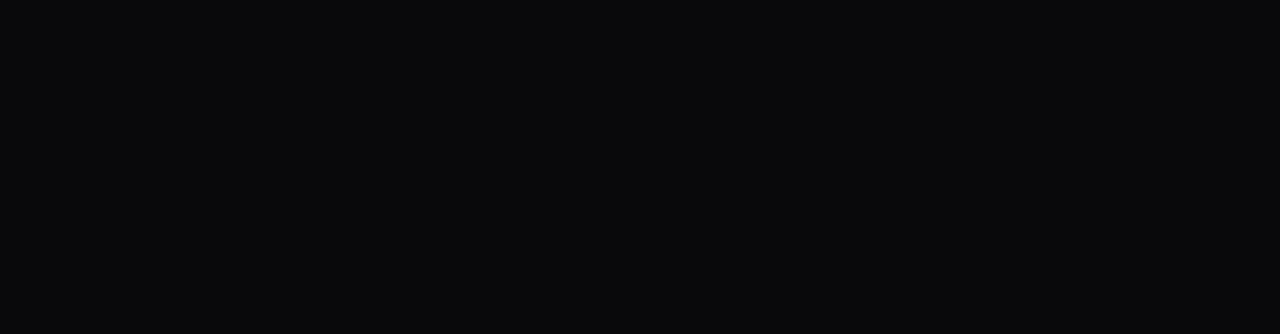
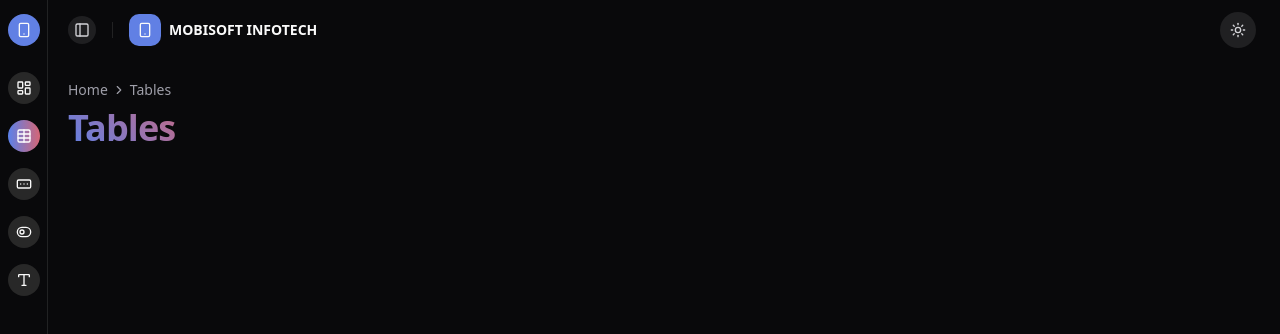
Before and after one commit to innocent1105/ui-design, a React (Vite) app: page /tables in a window 1280 px wide. Before the commit this address had no page. Shown: the top 334 px of the page. Built offline with nearby package versions, Linux system fonts and the light colour scheme.

Commit message:
Updated the table component

```diff
--- a/src/App.tsx
+++ b/src/App.tsx
@@ -4,17 +4,18 @@ import AppLayout from './layout/AppLayout';
 import FormView from './pages/FormView/FormView';
 import Typography from './pages/Typography/Typography';
 import Buttons from './pages/Buttons/Buttons';
+import Tables from './pages/Tables/Tables';
 
 function App() {
 	return (
 		<Router>
 			<Routes>
-				{/* Dashboard Layout */}
 				<Route element={<AppLayout />}>
 					<Route index path="/" element={<Dashboard />} />
 					<Route path="/form-view" element={<FormView />} />
 					<Route path="/typography" element={<Typography />} />
 					<Route path="/buttons" element={<Buttons />} />
+					<Route path="/tables" element={<Tables />} />
 				</Route>
 			</Routes>
 		</Router>
--- a/src/layout/AppSidebar.tsx
+++ b/src/layout/AppSidebar.tsx
@@ -29,7 +29,7 @@ const data = {
 		},
 		{
 			title: 'Tables',
-			url: '#',
+			url: '/tables',
 			icon: Table,
 			items: [
 			]
--- /dev/null
+++ b/src/pages/Tables/Tables.tsx
@@ -0,0 +1,14 @@
+import { PageHeader } from '@/components/page-header';
+
+const Tables = () => {
+	return (
+		<div className="flex min-h-screen">
+			<main className="flex-1 space-y-4 p-1">
+				<PageHeader items={[ { label: 'Home', href: '/' }, { label: 'Tables', href: '/tables' } ]} />
+				<h1 className="heading text-4xl leading-14 !font-bold  tracking-tight">Tables</h1>
+			</main>
+		</div>
+	);
+};
+
+export default Tables;
```
